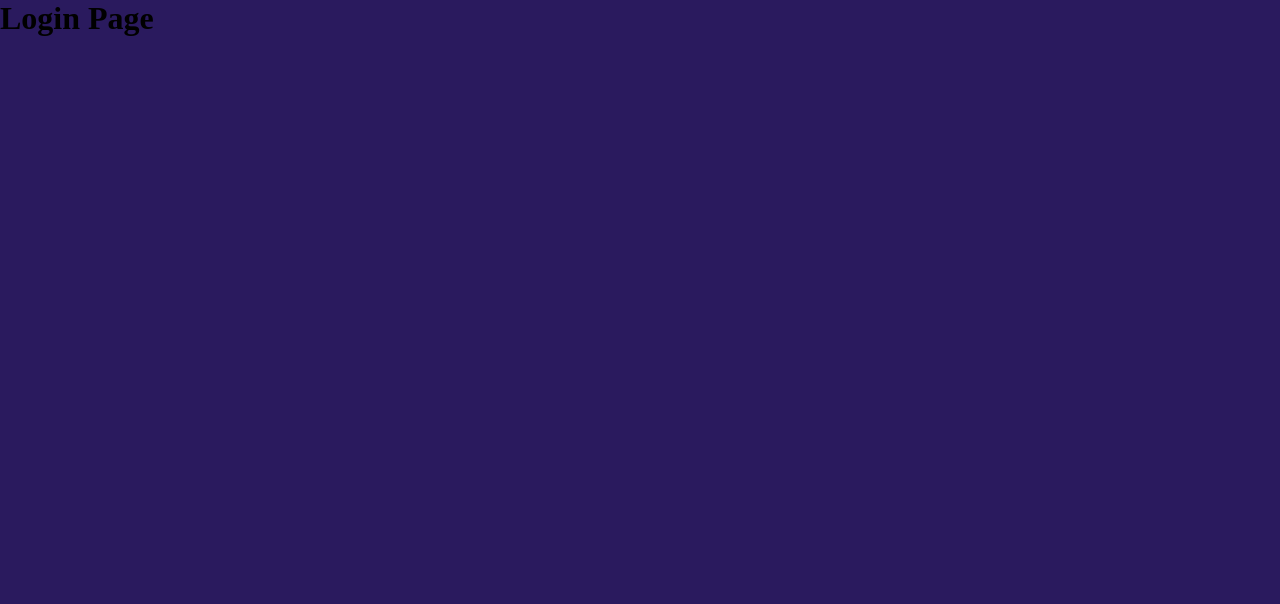
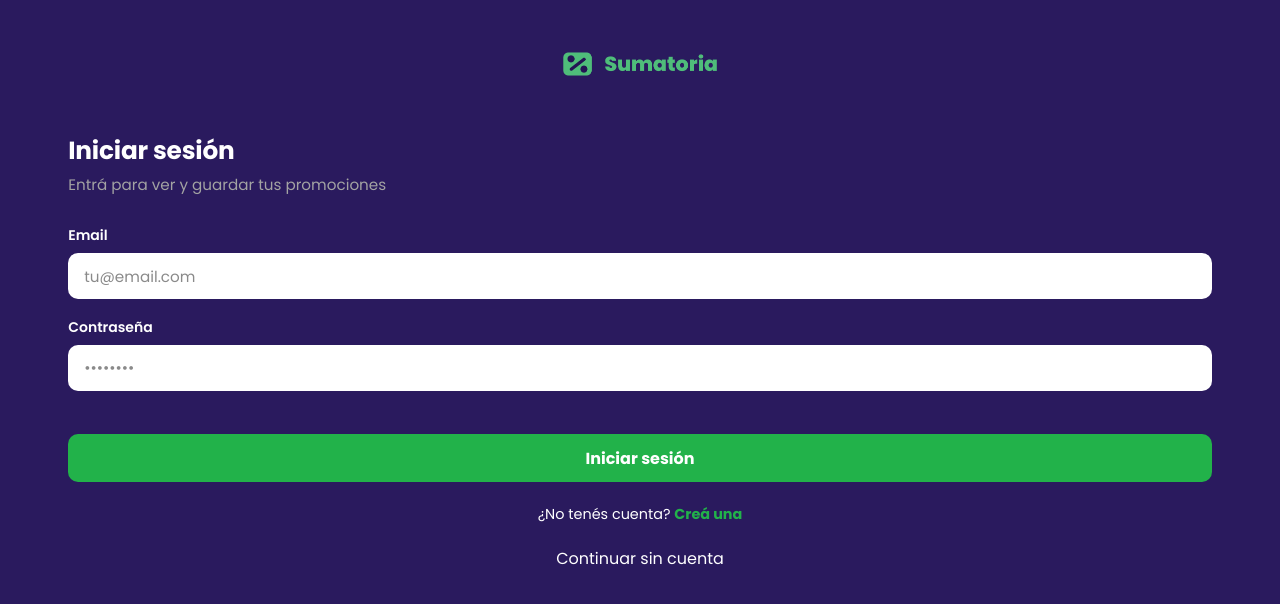
Before and after one commit to Lenny066/Sumatoria-, a React (Vite) app: page /login in a window 1280 px wide. Shown: the top 604 px of the page. Built offline with nearby package versions, Linux system fonts and the light colour scheme.

Commit message:
Falta terminar login usuario

```diff
--- /dev/null
+++ b/src/pages/LoginUsuario/login.css
@@ -0,0 +1,136 @@
+
+
+.contenedor-login {
+  position: relative;
+  min-height: 100vh;
+  min-height: 100dvh;
+  display: flex;
+  flex-direction: column;
+  align-items: center;
+  padding: 0 5.33% 2rem;
+  box-sizing: border-box;
+  background-color: #2A1A5E;
+  color: #FFFFFF;
+  font-family: 'Poppins', system-ui, -apple-system, 'Segoe UI', sans-serif;
+}
+
+.contenedor-login * {
+  box-sizing: border-box;
+}
+
+.titulo-login {
+  width: 80%;
+  margin: 3.5rem 0 0;
+  font-size: 1.55rem;
+  font-weight: 700;
+  line-height: 1.2;
+  letter-spacing: -0.2px;
+  text-align: left;
+  color: #FFFFFF;
+margin-left: -20%;
+}
+
+.subtitulo-login {
+  width: 100%;
+  margin: 0.5rem 0 0;
+  font-size: 0.95rem;
+  font-weight: 400;
+  line-height: 1.5;
+  text-align: left;
+  color: #A3A3A3;
+}
+
+.formulario-login {
+  display: flex;
+  flex-direction: column;
+  width: 100%;
+  margin-top: 1.75rem;
+}
+
+.etiqueta-login {
+  margin-bottom: 0.45rem;
+  font-size: 0.875rem;
+  font-weight: 600;
+  color: #FFFFFF;
+}
+
+.campo-login {
+  width: 100%;
+  height: 46px;
+  margin-bottom: 1.1rem;
+  padding: 0 1rem;
+  border: none;
+  border-radius: 10px;
+  background-color: #FFFFFF;
+  color: #2A1A5E;
+  font-family: inherit;
+  font-size: 0.95rem;
+}
+
+.campo-login::placeholder {
+  color: #8A8A8A;
+}
+
+.campo-login:focus {
+  outline: 2px solid #22B24A;
+  outline-offset: 1px;
+}
+
+
+
+.btn-iniciar-sesion {
+  width: 100%;
+  height: 48px;
+  margin-top: 1.6rem;
+  border: none;
+  border-radius: 10px;
+  background-color: #22B24A;
+  color: #FFFFFF;
+  font-family: inherit;
+  font-size: 1rem;
+  font-weight: 700;
+  cursor: pointer;
+  transition: background-color 0.2s ease;
+}
+
+.btn-iniciar-sesion:hover {
+  background-color: #1c9a3f;
+}
+
+.texto-crear-cuenta {
+  margin: 1.4rem 0 0;
+  font-size: 0.9rem;
+  color: #FFFFFF;
+  text-align: center;
+}
+
+.link-crear-cuenta {
+  padding: 0;
+  border: none;
+  background-color: transparent;
+  color: #22B24A;
+  font-family: inherit;
+  font-size: inherit;
+  font-weight: 700;
+  cursor: pointer;
+}
+
+.link-crear-cuenta:hover {
+  text-decoration: underline;
+}
+
+.btn-sin-cuenta {
+  margin-top: 0.9rem;
+  padding: 6px 12px;
+  border: none;
+  background-color: transparent;
+  color: #FFFFFF;
+  font-family: inherit;
+  font-size: 1rem;
+  font-weight: 400;
+  cursor: pointer;
+}
+
+.btn-sin-cuenta:hover {
+  text-decoration: underline;
+}
--- a/src/pages/LoginUsuario/login.tsx
+++ b/src/pages/LoginUsuario/login.tsx
@@ -1,8 +1,49 @@
+import Logo from "../../components/Logo";
+import "./login.css";
+
 export default function Login() {
   return (
-    <div>
-      <h1>Login Page</h1>
-      {/* Add your login form or components here */}
+    <div className="contenedor-login">
+      <Logo />
+
+      <h1 className="titulo-login">Iniciar sesión</h1>
+      <p className="subtitulo-login">Entrá para ver y guardar tus promociones</p>
+
+      <form className="formulario-login" onSubmit={(e) => e.preventDefault()}>
+        <label className="etiqueta-login" htmlFor="email">Email</label>
+        <input
+          className="campo-login"
+          id="email"
+          name="email"
+          type="email"
+          placeholder="tu@email.com"
+          autoComplete="email"
+        />
+
+        <label className="etiqueta-login" htmlFor="password">Contraseña</label>
+        <input
+          className="campo-login"
+          id="password"
+          name="password"
+          type="password"
+          placeholder="••••••••"
+          autoComplete="current-password"
+        />
+
+
+
+        <button type="submit" className="btn-iniciar-sesion">
+          Iniciar sesión
+        </button>
+      </form>
+
+      <p className="texto-crear-cuenta">
+        ¿No tenés cuenta? <button type="button" className="link-crear-cuenta">Creá una</button>
+      </p>
+
+      <button type="button" className="btn-sin-cuenta">
+        Continuar sin cuenta
+      </button>
     </div>
   );
 }
```
